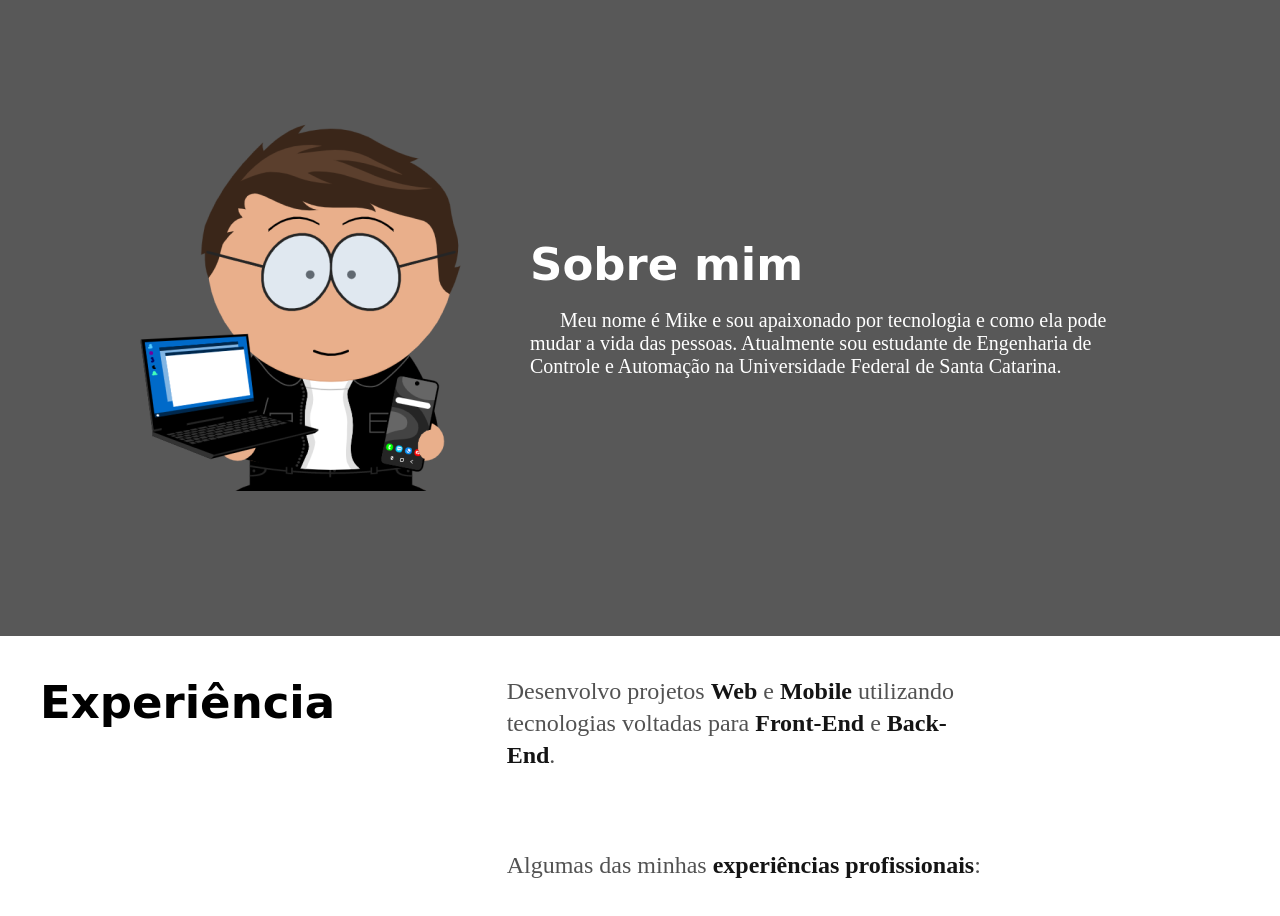
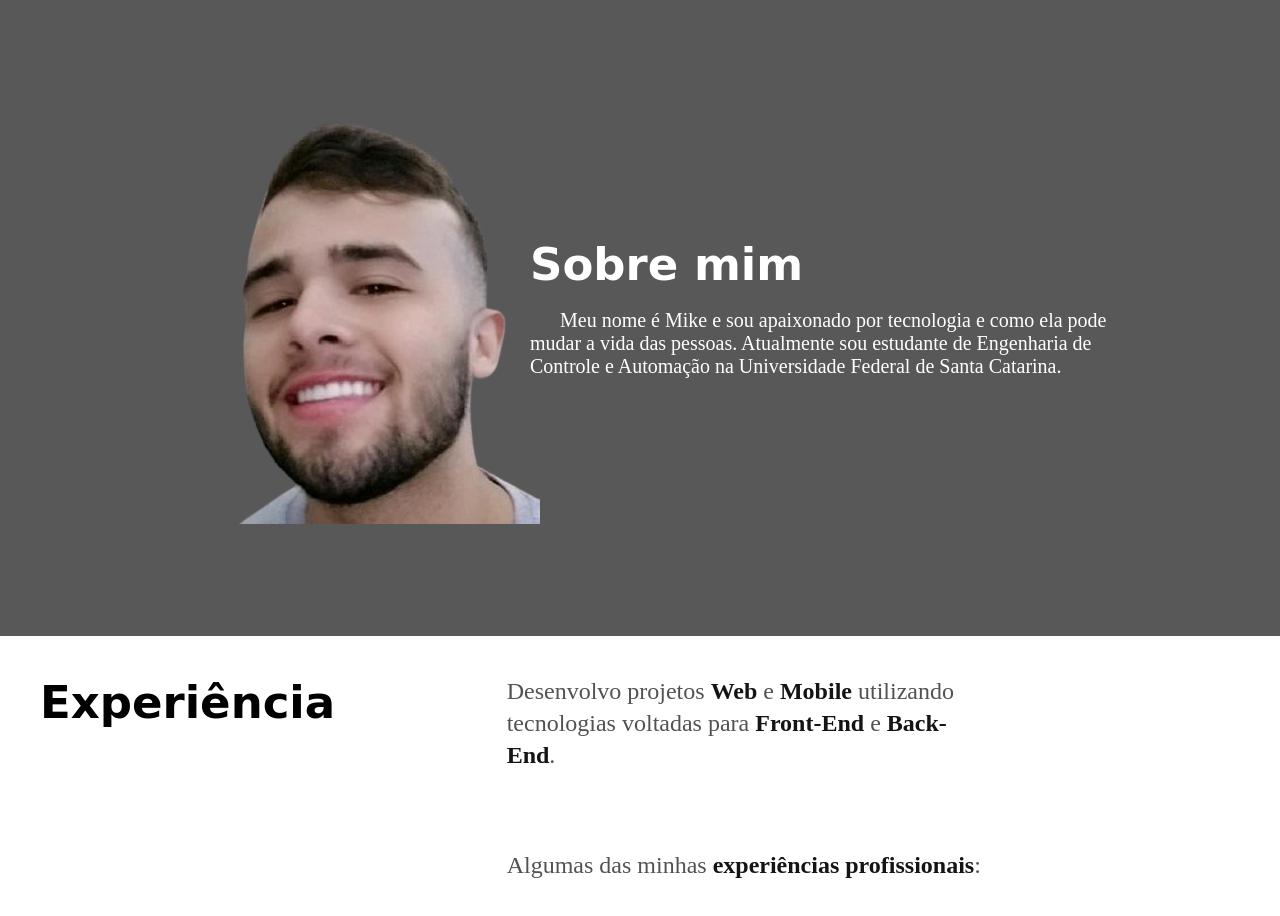
Before and after one commit to mikecuevas/portifolio, a plain HTML site: page index.html in a window 1280 px wide. Shown: the part 820-1736 px from the top of the page. Drawn offline with Linux system fonts and the light colour scheme.

Commit message:
third commit

```diff
--- a/index.html
+++ b/index.html
@@ -59,7 +59,7 @@
               <div class="avatar">
                 <img
                   class="desenho-bg"
-                  src="img/avatar.png"
+                  src="img/eueueu.png"
                   alt="avatar"
                 />
               </div>
--- a/styles.css
+++ b/styles.css
@@ -1,5 +1,4 @@
 @import url("https://cdnjs.cloudflare.com/ajax/libs/font-awesome/5.12.0-2/css/all.min.css");
-
 
 /* Background image */
 * {
```
Also changed, not shown: img/eueueu.png (added).
